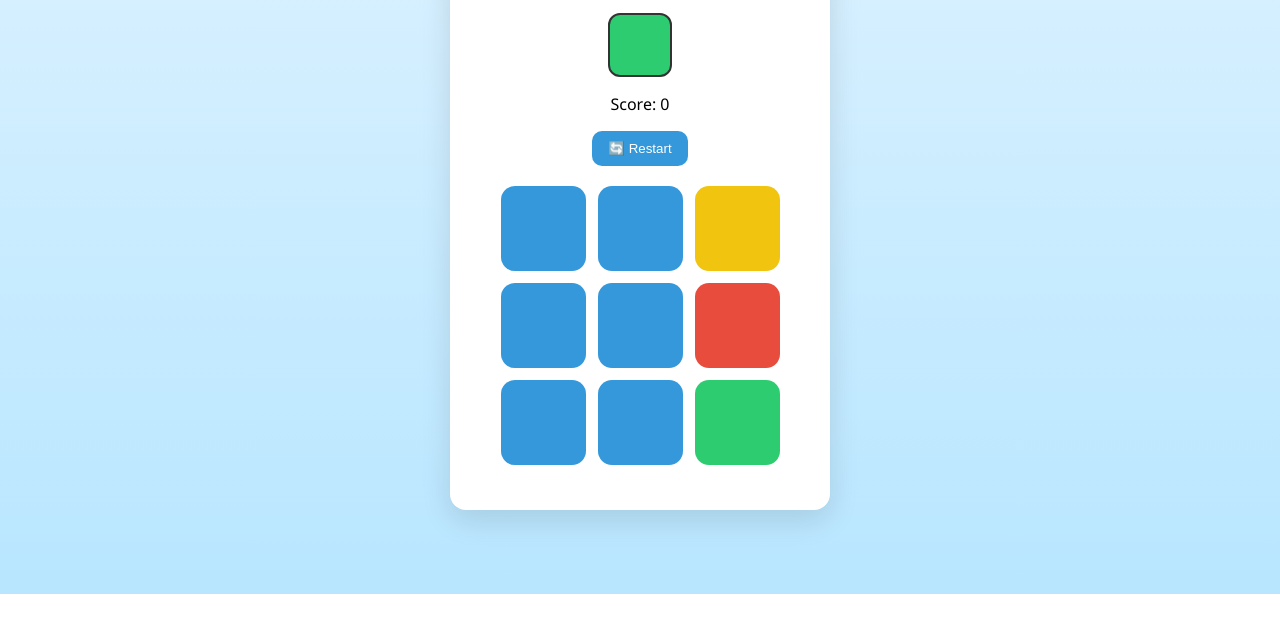
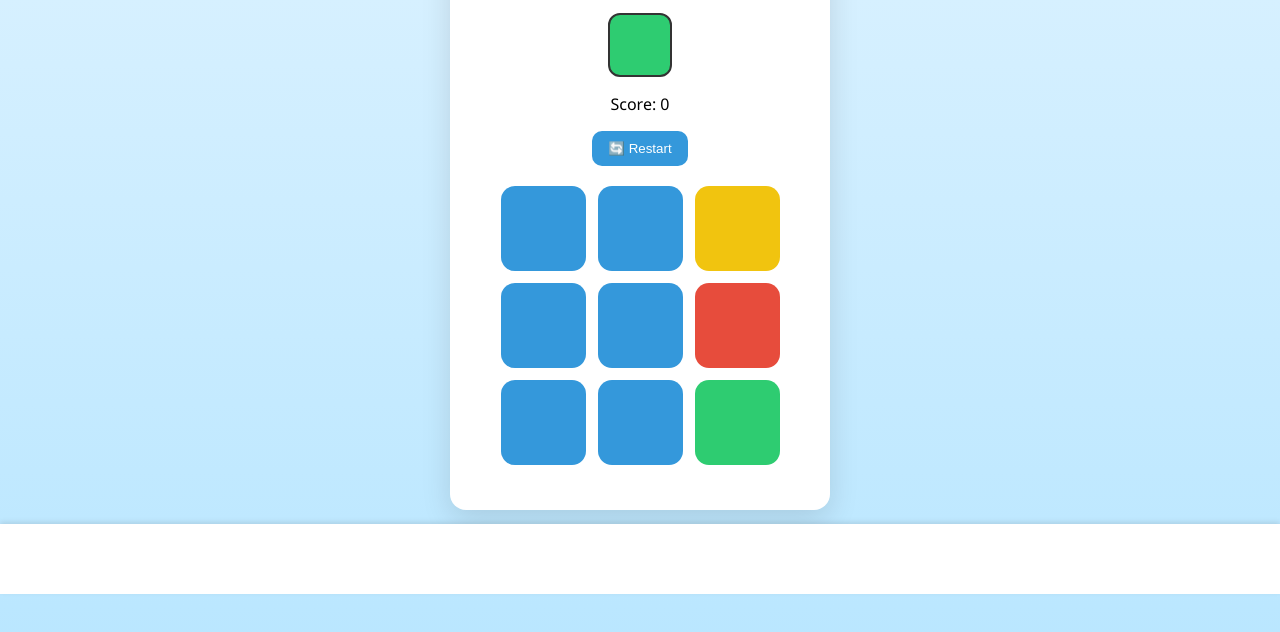
Before and after one commit to Avinash775/puzzle, a plain HTML site: page index.html in a window 1280 px wide. Shown: the part 206-838 px from the top of the page. Before the commit the page ends 800 px from the top, so only its background shows below. Drawn offline with Linux system fonts and the light colour scheme.

Commit message:
Update index.html

```diff
--- a/index.html
+++ b/index.html
@@ -1,3 +1,33 @@
+<!DOCTYPE html>
+<html lang="en">
+<head>
+    <meta charset="UTF-8">
+    <title>Match the Color</title>
+    <link rel="stylesheet" href="style.css">
+    <style>
+        /* Banner ad bottom fixed */
+        .banner-ad {
+            position: fixed;
+            bottom: 0;
+            left: 0;
+            width: 100%;
+            background: #fff;
+            display: flex;
+            justify-content: center;
+            align-items: center;
+            padding: 5px 0;
+            z-index: 9999;
+            box-shadow: 0 -2px 5px rgba(0,0,0,0.1);
+        }
+
+        /* Game content ke liye space */
+        body {
+            padding-bottom: 80px;
+        }
+    </style>
+</head>
+<body>
+
 <div class="container">
     <h2>🎯 Match the Color</h2>
 
@@ -15,5 +45,19 @@
         <button class="ad-btn" onclick="watchAd()">🎥 Watch Ad for Extra Life</button>
     </div>
 </div>
-<link rel="stylesheet" href="style.css">
+
+<!-- 🔻 Bottom Banner Ad -->
+<div class="banner-ad">
+    <ins style="width: 468px;height:60px"
+         data-width="468"
+         data-height="60"
+         class="k3d91cd45d8"
+         data-domain="//data527.click"
+         data-affquery="/1ed5c65484bf24835e88/3d91cd45d8/?placementName=default">
+        <script src="//data527.click/js/responsive.js" async></script>
+    </ins>
+</div>
+
 <script src="script.js"></script>
+</body>
+</html>
```
